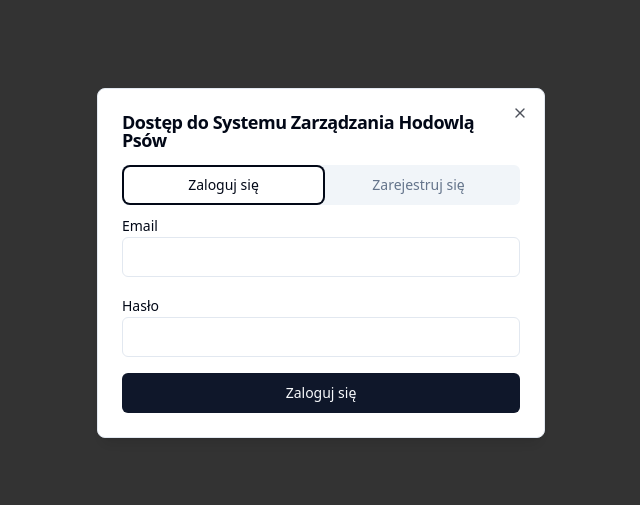
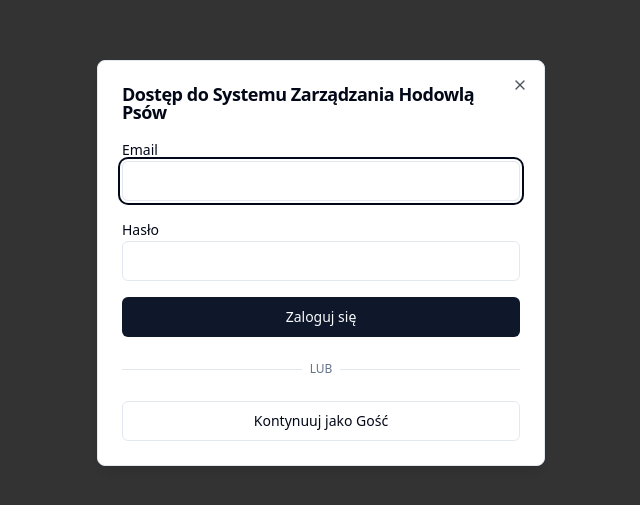
Before and after one commit to quarzasiphix/pup-profile-admin, a React (Vite) app: page / in a window 1280 px wide. Shown: the part 137-642 px from the top of the page, without its empty margins (319-959 px from the left). Built offline with nearby package versions, Linux system fonts and the light colour scheme.

Commit message:
Remove registration, add continue button
Remove the registration tab from the AuthDialog and add a "Continue" button to the login tab that automatically logs in with the specified credentials.

```diff
--- a/src/components/AuthDialog.tsx
+++ b/src/components/AuthDialog.tsx
@@ -4,7 +4,6 @@ import { Button } from "@/components/ui/button";
 import { Input } from "@/components/ui/input";
 import { Label } from "@/components/ui/label";
 import { Dialog, DialogContent, DialogHeader, DialogTitle } from "@/components/ui/dialog";
-import { Tabs, TabsContent, TabsList, TabsTrigger } from "@/components/ui/tabs";
 import { supabase } from "@/integrations/supabase/client";
 import { useToast } from "@/hooks/use-toast";
 
@@ -15,36 +14,10 @@ interface AuthDialogProps {
 
 export const AuthDialog = ({ open, onOpenChange }: AuthDialogProps) => {
   const [loading, setLoading] = useState(false);
+  const [guestLoading, setGuestLoading] = useState(false);
   const [email, setEmail] = useState("");
   const [password, setPassword] = useState("");
   const { toast } = useToast();
-
-  const handleSignUp = async (e: React.FormEvent) => {
-    e.preventDefault();
-    setLoading(true);
-
-    try {
-      const { error } = await supabase.auth.signUp({
-        email,
-        password,
-      });
-
-      if (error) throw error;
-
-      toast({
-        title: "Sukces",
-        description: "Sprawdź swój email, aby potwierdzić konto",
-      });
-    } catch (error: any) {
-      toast({
-        title: "Błąd",
-        description: error.message,
-        variant: "destructive",
-      });
-    } finally {
-      setLoading(false);
-    }
-  };
 
   const handleSignIn = async (e: React.FormEvent) => {
     e.preventDefault();
@@ -74,6 +47,33 @@ export const AuthDialog = ({ open, onOpenChange }: AuthDialogProps) => {
     }
   };
 
+  const handleGuestLogin = async () => {
+    setGuestLoading(true);
+
+    try {
+      const { error } = await supabase.auth.signInWithPassword({
+        email: "test@quarza.online",
+        password: "nigga123",
+      });
+
+      if (error) throw error;
+
+      onOpenChange(false);
+      toast({
+        title: "Sukces",
+        description: "Zalogowano jako gość",
+      });
+    } catch (error: any) {
+      toast({
+        title: "Błąd",
+        description: error.message,
+        variant: "destructive",
+      });
+    } finally {
+      setGuestLoading(false);
+    }
+  };
+
   return (
     <Dialog open={open} onOpenChange={onOpenChange}>
       <DialogContent className="sm:max-w-md">
@@ -81,13 +81,7 @@ export const AuthDialog = ({ open, onOpenChange }: AuthDialogProps) => {
           <DialogTitle>Dostęp do Systemu Zarządzania Hodowlą Psów</DialogTitle>
         </DialogHeader>
 
-        <Tabs defaultValue="signin" className="w-full">
-          <TabsList className="grid w-full grid-cols-2">
-            <TabsTrigger value="signin">Zaloguj się</TabsTrigger>
-            <TabsTrigger value="signup">Zarejestruj się</TabsTrigger>
-          </TabsList>
-
-          <TabsContent value="signin">
+        <div className="space-y-6">
           <form onSubmit={handleSignIn} className="space-y-4">
             <div>
               <Label htmlFor="signin-email">Email</Label>
@@ -113,37 +107,27 @@ export const AuthDialog = ({ open, onOpenChange }: AuthDialogProps) => {
               {loading ? "Logowanie..." : "Zaloguj się"}
             </Button>
           </form>
-          </TabsContent>
 
-          <TabsContent value="signup">
-            <form onSubmit={handleSignUp} className="space-y-4">
-              <div>
-                <Label htmlFor="signup-email">Email</Label>
-                <Input
-                  id="signup-email"
-                  type="email"
-                  value={email}
-                  onChange={(e) => setEmail(e.target.value)}
-                  required
-                />
+          <div className="relative">
+            <div className="absolute inset-0 flex items-center">
+              <span className="w-full border-t" />
             </div>
-              <div>
-                <Label htmlFor="signup-password">Hasło</Label>
-                <Input
-                  id="signup-password"
-                  type="password"
-                  value={password}
-                  onChange={(e) => setPassword(e.target.value)}
-                  required
-                  minLength={6}
-                />
+            <div className="relative flex justify-center text-xs uppercase">
+              <span className="bg-background px-2 text-muted-foreground">
+                Lub
+              </span>
             </div>
-              <Button type="submit" className="w-full" disabled={loading}>
-                {loading ? "Tworzenie konta..." : "Zarejestruj się"}
+          </div>
+
+          <Button
+            onClick={handleGuestLogin}
+            variant="outline"
+            className="w-full"
+            disabled={guestLoading}
+          >
+            {guestLoading ? "Logowanie..." : "Kontynuuj jako Gość"}
           </Button>
-            </form>
-          </TabsContent>
-        </Tabs>
+        </div>
       </DialogContent>
     </Dialog>
   );
```
Lines whose indentation alone changed are shown as unchanged.
